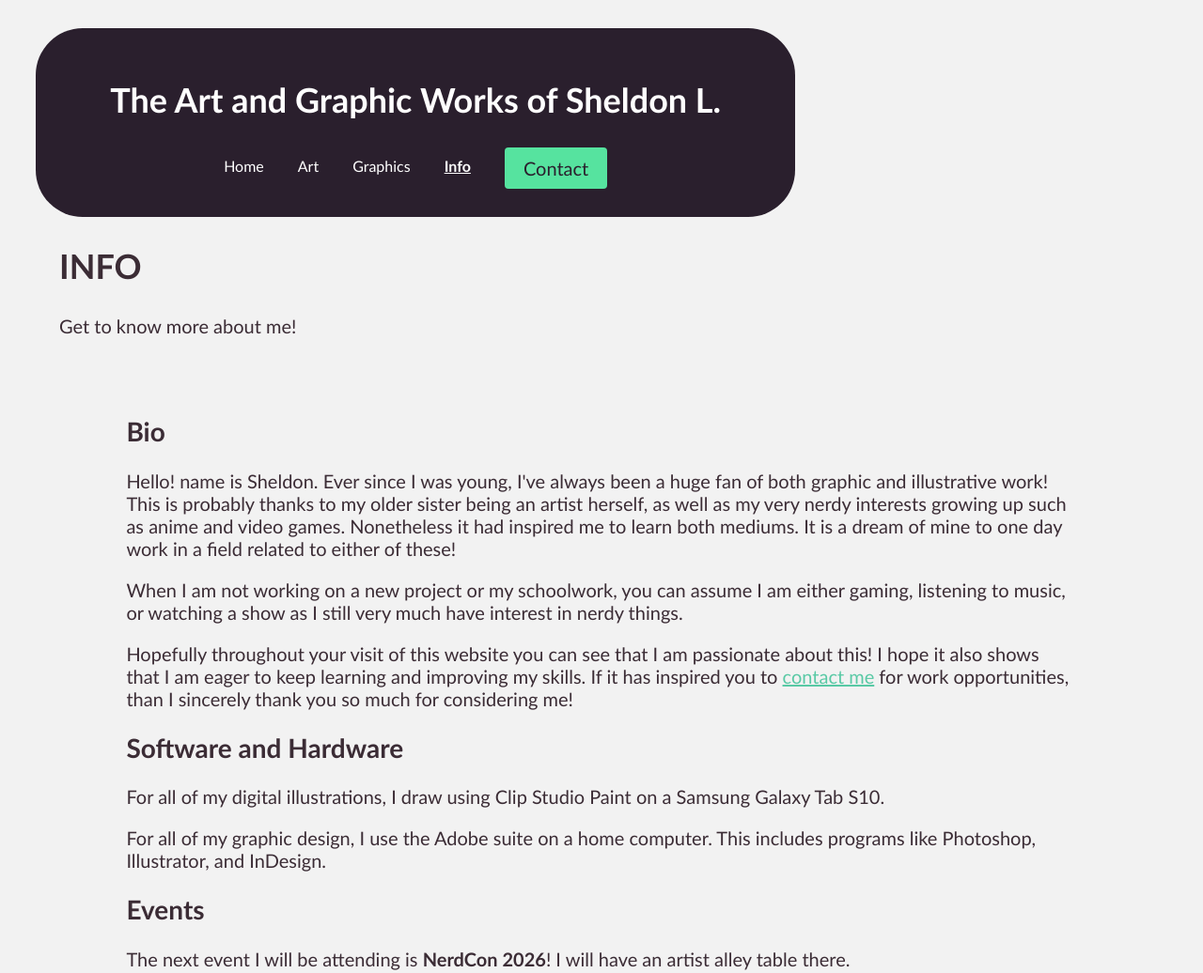
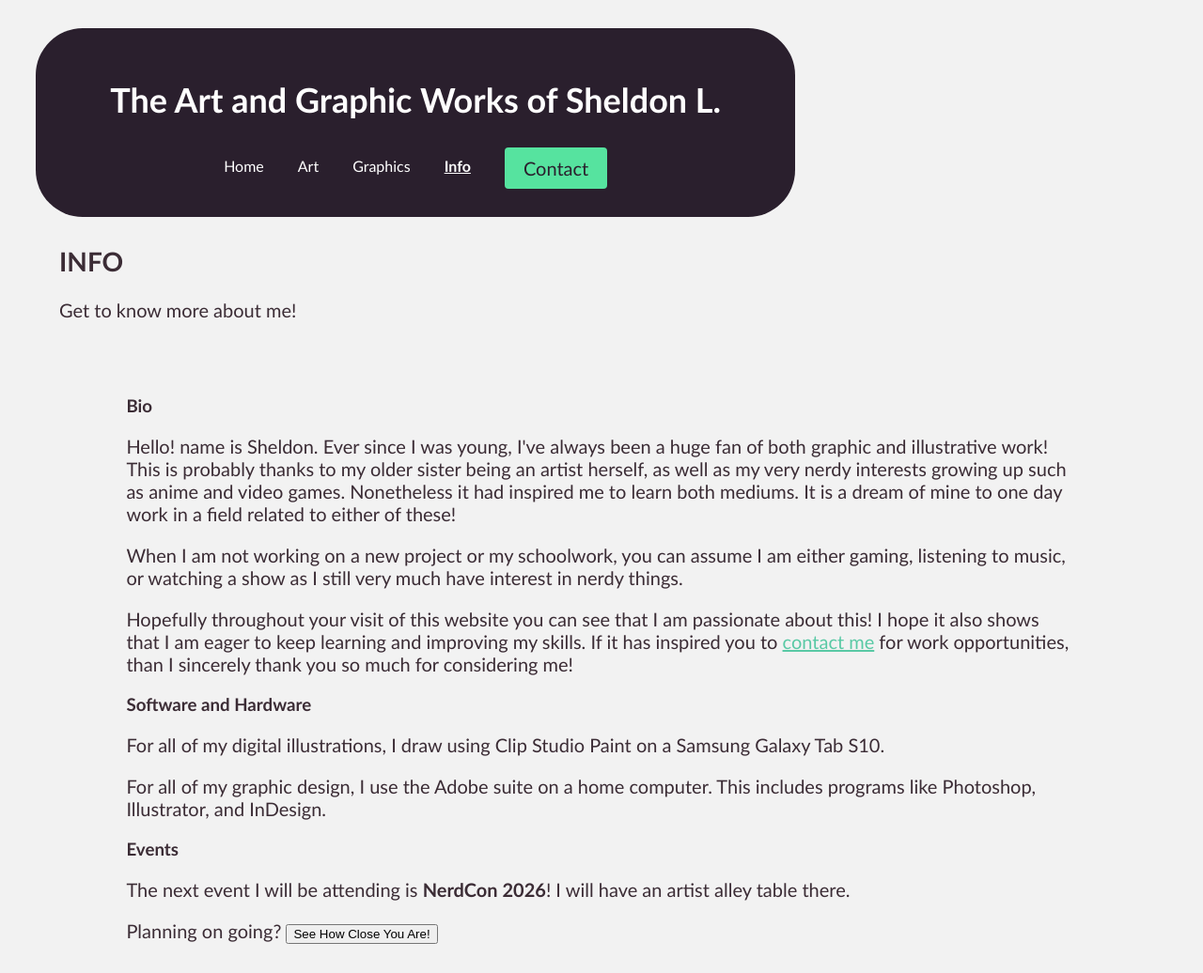
Before and after one commit to SheLiuGH/my-portfolio, a plain HTML site: page info.html in a window 1280 px wide. Shown: the top 1036 px of the page at 94% size. Drawn offline with Linux system fonts and the light colour scheme.

Commit message:
SEO Accessibility pass

```diff
--- a/info.html
+++ b/info.html
@@ -4,6 +4,7 @@
   <meta charset="UTF-8">
   <title>Info - The Art and Graphic Works of Sheldon L.</title>
   <meta name="viewport" content="width=device-width, initial-scale=1">
+  <meta name="description" content="All the information you need to get to know Sheldon L. and the process behind his work.">
   <link rel="stylesheet" href="css/style.css">
 </head>
 <body>
@@ -22,19 +23,19 @@
 </header>
 
 <section class="description">
-  <h1>INFO</h1>
+  <h2>INFO</h2>
   <p>Get to know more about me!</p>
 </section>
 
 <main id="main-content">
-  <h2>Bio</h2>
+  <h3>Bio</h3>
   <p>Hello! name is Sheldon. Ever since I was young, I've always been a huge fan of both graphic and illustrative work! This is probably thanks to my older sister being an artist herself, as well as my very nerdy interests growing up such as anime and video games. Nonetheless it had inspired me to learn both mediums. It is a dream of mine to one day work in a field related to either of these!</p>
   <p>When I am not working on a new project or my schoolwork, you can assume I am either gaming, listening to music, or watching a show as I still very much have interest in nerdy things.</p>
   <p>Hopefully throughout your visit of this website you can see that I am passionate about this! I hope it also shows that I am eager to keep learning and improving my skills. If it has inspired you to <a href="contact.html">contact me</a> for work opportunities, than I sincerely thank you so much for considering me!</p>
-  <h2>Software and Hardware</h2>
+  <h3>Software and Hardware</h3>
   <p>For all of my digital illustrations, I draw using Clip Studio Paint on a Samsung Galaxy Tab S10.</p>
   <p>For all of my graphic design, I use the Adobe suite on a home computer. This includes programs like Photoshop, Illustrator, and InDesign.</p>
-  <h2>Events</h2>
+  <h3>Events</h3>
   <p>The next event I will be attending is <b>NerdCon 2026</b>! I will have an artist alley table there.</p>
   <p>Planning on going? <button onclick="getLocation()">See How Close You Are!</button> </p>
   <p id="location-message"></p>
```
